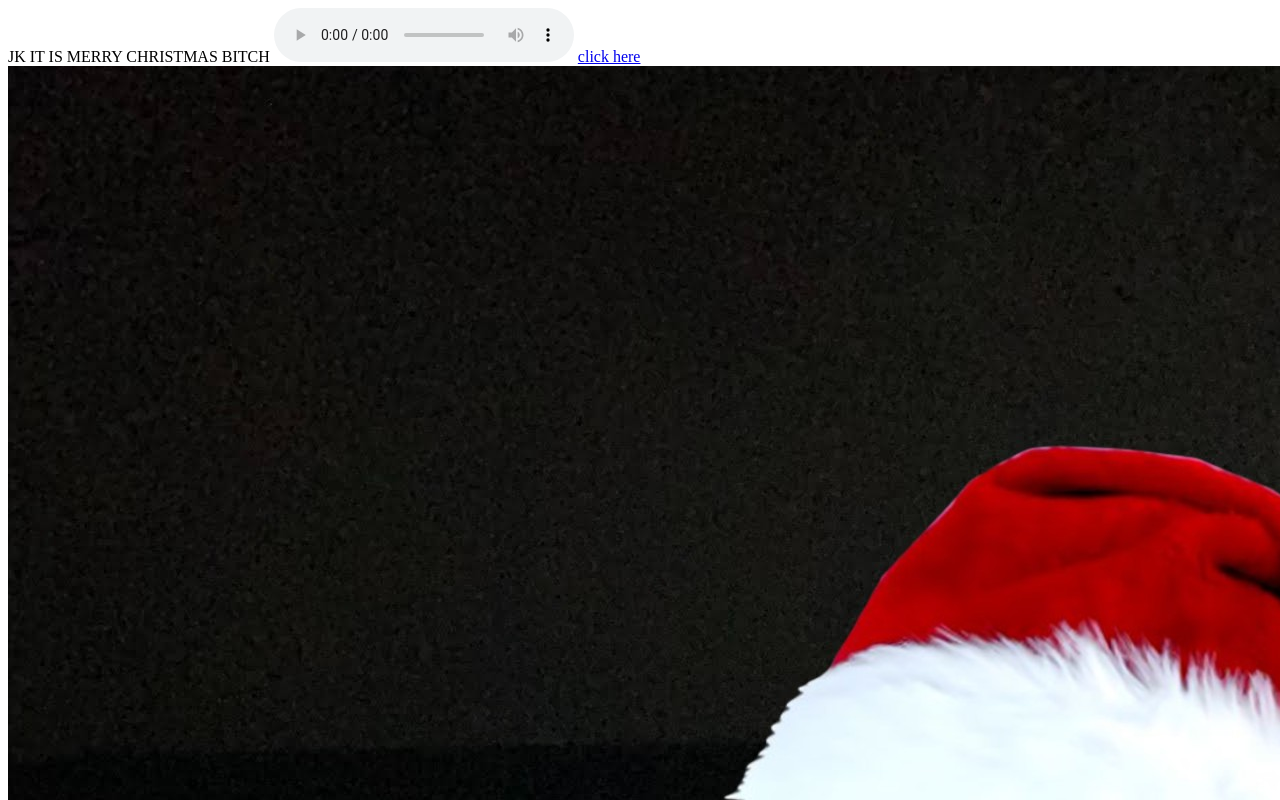
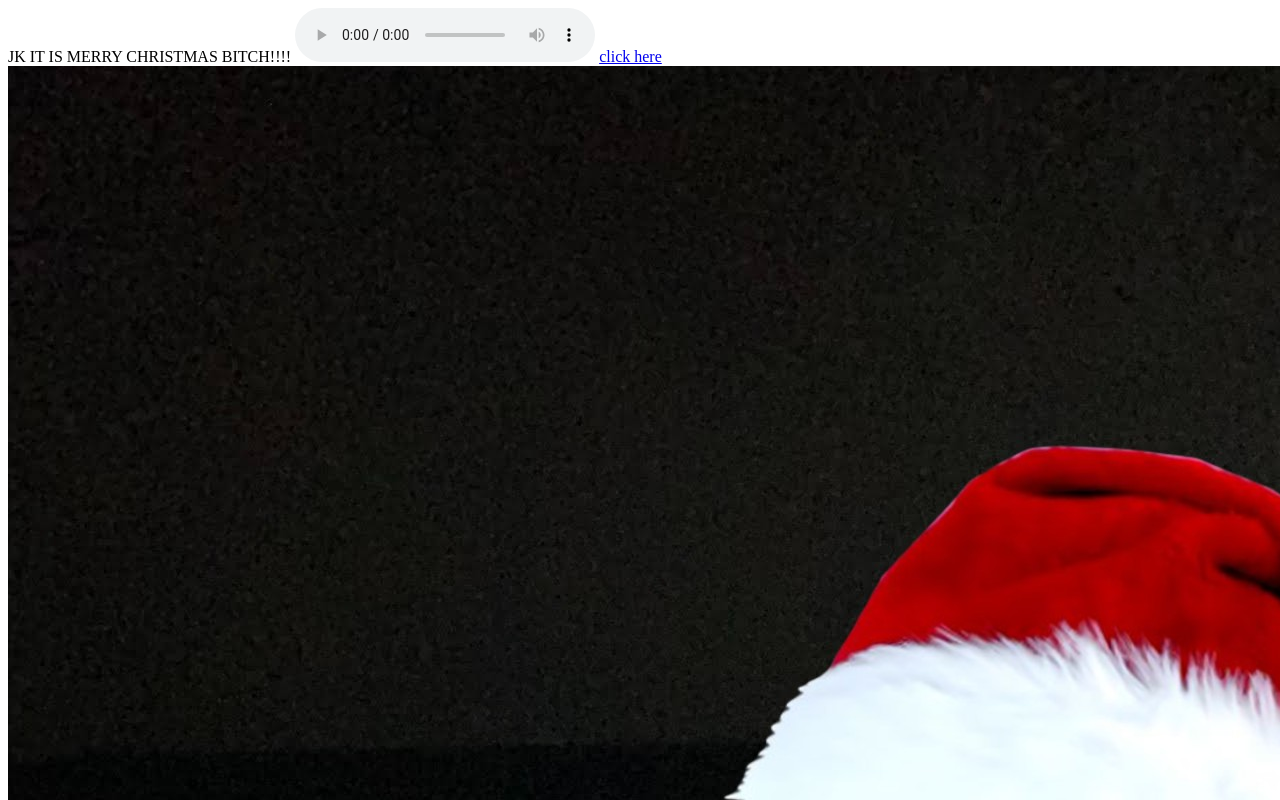
Before and after one commit to THATBOY121/MERRY-CHRISTMAS, a plain HTML site: page index.html in a window 1280 px wide. Shown: the top 800 px of the page. Drawn offline with Linux system fonts and the light colour scheme.

Commit message:
Add files via upload

```diff
--- a/index.html
+++ b/index.html
@@ -9,7 +9,7 @@
 
 
 
-    JK IT IS MERRY CHRISTMAS BITCH
+    JK IT IS MERRY CHRISTMAS BITCH!!!!
 
     <audio controls autoplay.true>
         <source src="George Strait - Christmas Cookies.mp3">
```
